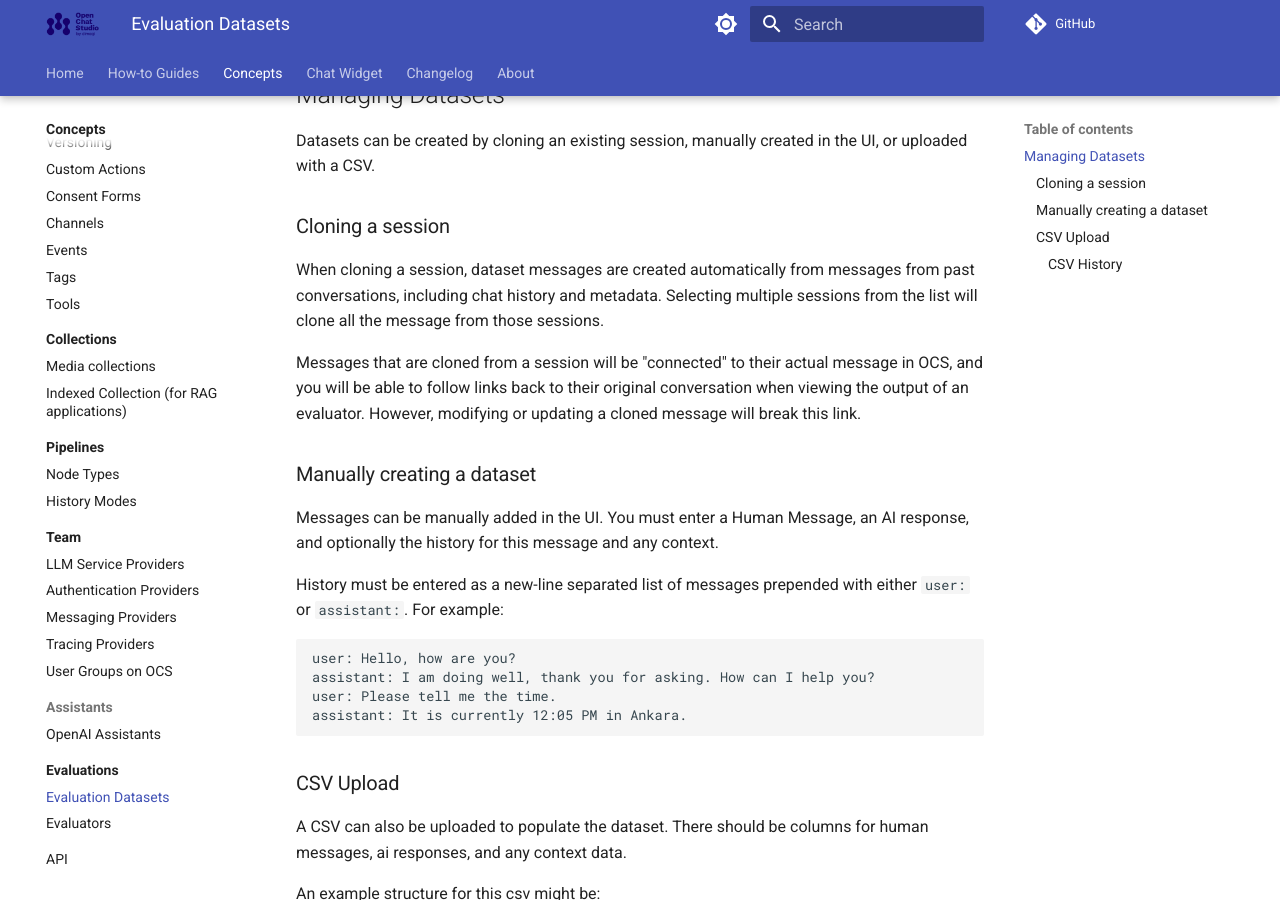
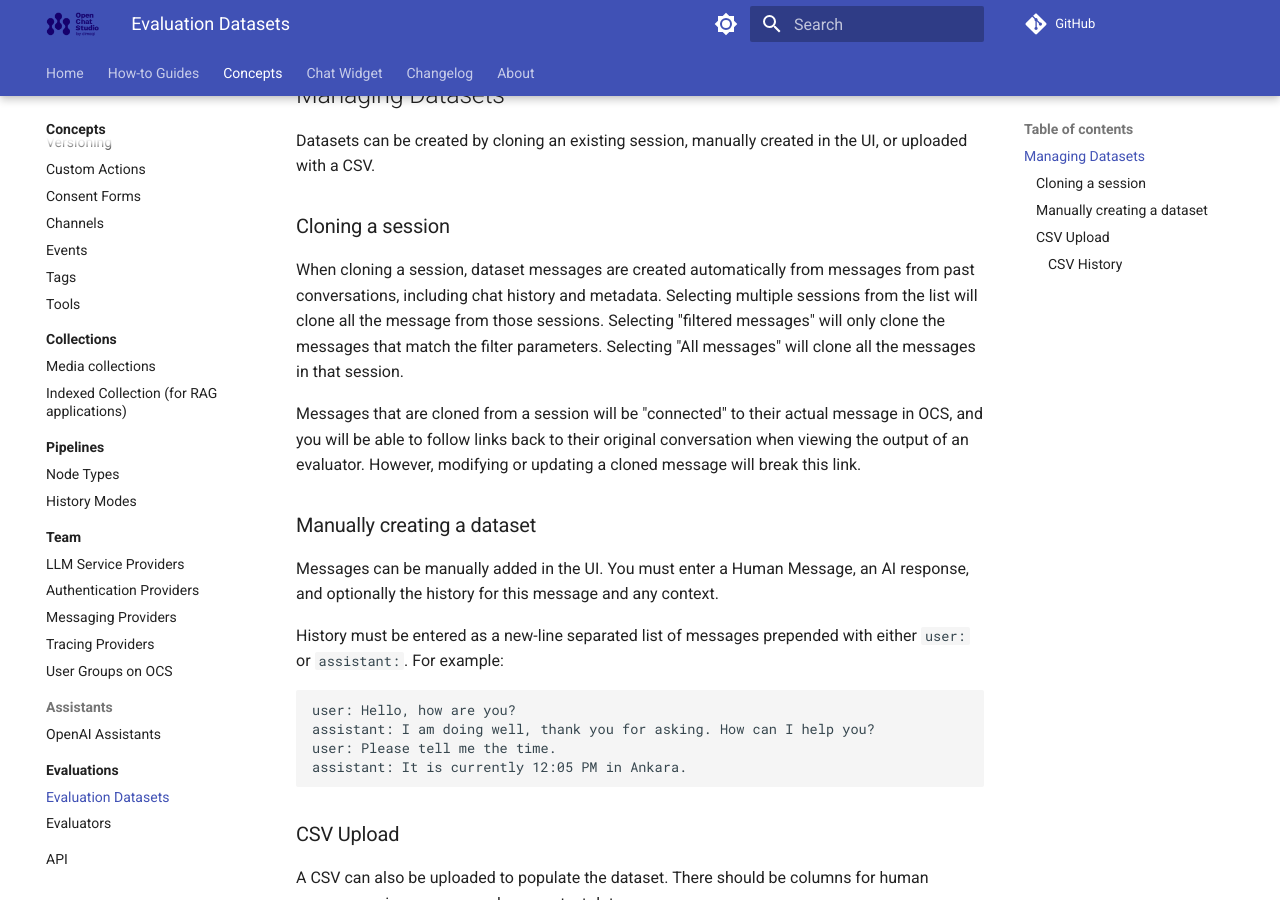
Before and after one commit to dimagi/open-chat-studio-docs, an MkDocs documentation site: the page built from docs/concepts/evaluations/dataset.md, in a window 1280 px wide and 900 px high, scrolled down 426 px. Built offline with MkDocs 1.6.1 and Material for MkDocs 9.7.7, drawn with Linux system fonts in a browser that asks for light colours; a script that is not in the unit is left out; comment, search, counter and statistics services are not loaded.

Commit message:
Add filtered clone to dataset docs

```diff
--- a/docs/concepts/evaluations/dataset.md
+++ b/docs/concepts/evaluations/dataset.md
@@ -15,7 +15,7 @@ Datasets can be created by cloning an existing session, manually created in the
 
 ### Cloning a session
 
-When cloning a session, dataset messages are created automatically from messages from past conversations, including chat history and metadata. Selecting multiple sessions from the list will clone all the message from those sessions.
+When cloning a session, dataset messages are created automatically from messages from past conversations, including chat history and metadata. Selecting multiple sessions from the list will clone all the message from those sessions. Selecting "filtered messages" will only clone the messages that match the filter parameters. Selecting "All messages" will clone all the messages in that session.
 
 Messages that are cloned from a session will be "connected" to their actual message in OCS, and you will be able to follow links back to their original conversation when viewing the output of an evaluator. However, modifying or updating a cloned message will break this link.
 
```
